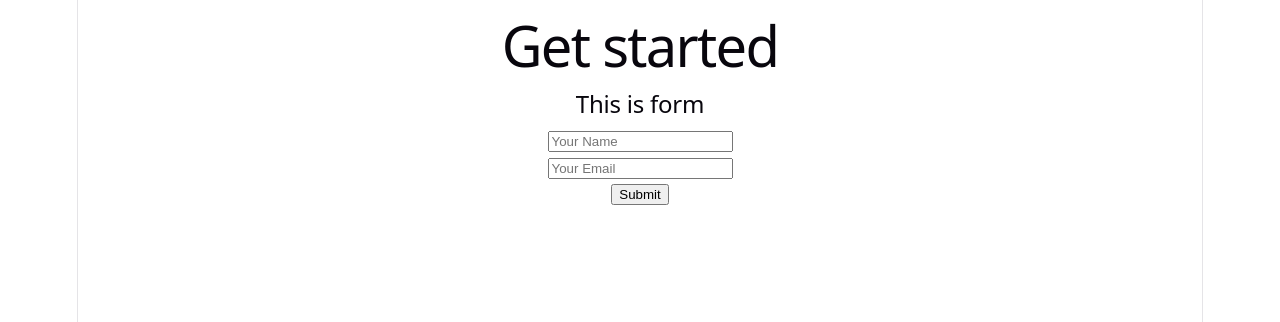
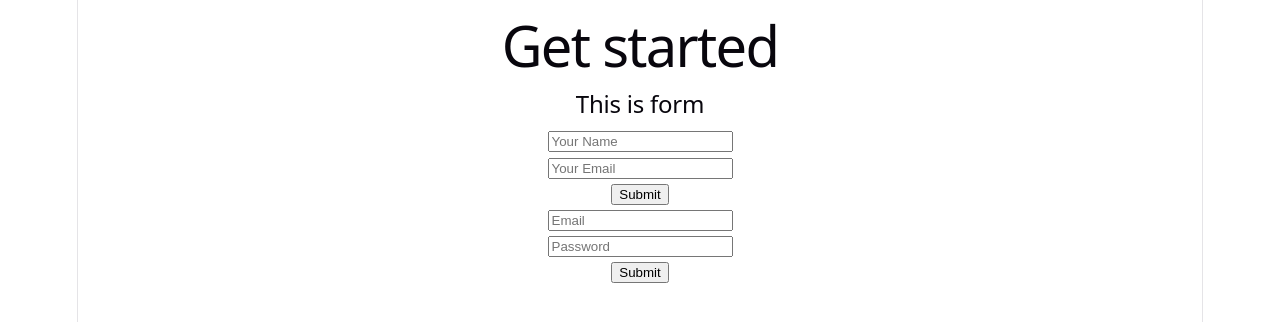
Before and after one commit to JabirSiddiqueTalim/React-core-concept, a React (Vite) app: page / in a window 1280 px wide. Shown: the top 322 px of the page. Built offline with nearby package versions, Linux system fonts and the light colour scheme.

Commit message:
added action and get

```diff
--- a/src/App.jsx
+++ b/src/App.jsx
@@ -1,5 +1,6 @@
 import './App.css'
 import Form from './component/Form/Form'
+import Formactive from './component/Formactive/Formactive'
 
 function App() {
 
@@ -8,6 +9,7 @@ function App() {
     <>
        <h1>Get started</h1>
        <Form></Form>
+       <Formactive></Formactive>
     </>
   )
 }
--- /dev/null
+++ b/src/component/Formactive/Formactive.jsx
@@ -0,0 +1,28 @@
+import React from 'react';
+
+const Formactive = () => {
+
+  const handleClick=(actives)=>
+  {
+    // actives.preventDefault()
+    console.log(actives.get('email'));
+
+
+  }
+  return (
+    <div>
+      <form action={handleClick}>
+        <input type="Email" placeholder='Email'name='email' required />
+        <br />
+        <input type="password" name="password" placeholder='Password' required />
+        <br />
+        <input type="submit" value="Submit" />
+
+      </form>
+
+
+    </div>
+  );
+};
+
+export default Formactive;
```
